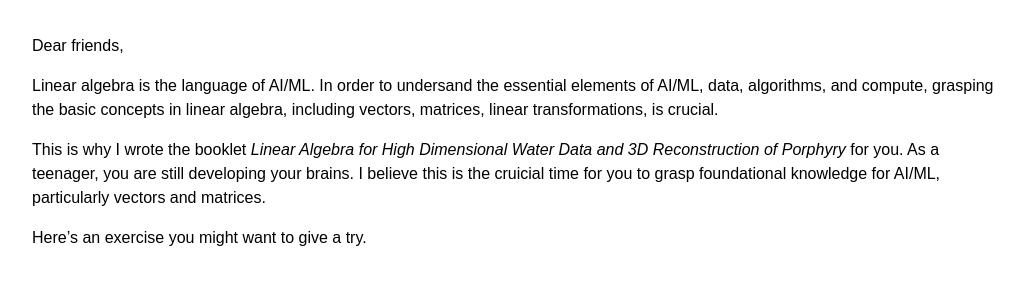
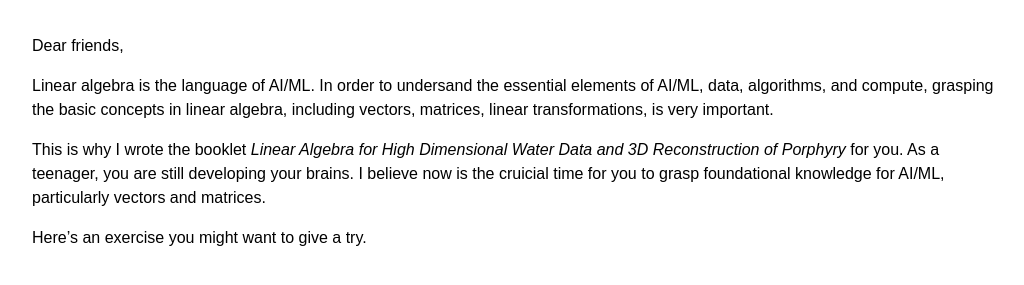
Before and after one commit to planet-ai-2025/planet-ai-2025.github.io, a Jekyll site: the page built from _posts/2025-1-13-newsletter-01152025.md, in a window 1280 px wide and 900 px high. Shown: the part 170-455 px from the top of the window, without its empty margins (120-1144 px from the left). Built offline with Jekyll 4.4.1, drawn with Linux system fonts in a browser that asks for light colours.

Commit message:
Update 2025-1-13-newsletter-01152025.md

```diff
--- a/_posts/2025-1-13-newsletter-01152025.md
+++ b/_posts/2025-1-13-newsletter-01152025.md
@@ -7,9 +7,9 @@ tags: [ newsletters ]
 ---
 Dear friends,
 
-Linear algebra is the language of AI/ML. In order to undersand the essential elements of AI/ML, data, algorithms, and compute, grasping the basic concepts in linear algebra, including vectors, matrices, linear transformations, is crucial.
+Linear algebra is the language of AI/ML. In order to undersand the essential elements of AI/ML, data, algorithms, and compute, grasping the basic concepts in linear algebra, including vectors, matrices, linear transformations, is very important.
 
-This is why I wrote the booklet *Linear Algebra for High Dimensional Water Data and 3D Reconstruction of Porphyry* for you. As a teenager, you are still developing your brains. I believe this is the cruicial time for you to grasp foundational knowledge for AI/ML, particularly vectors and matrices.
+This is why I wrote the booklet *Linear Algebra for High Dimensional Water Data and 3D Reconstruction of Porphyry* for you. As a teenager, you are still developing your brains. I believe now is the cruicial time for you to grasp foundational knowledge for AI/ML, particularly vectors and matrices.
 
 Here's an exercise you might want to give a try.
 
```
